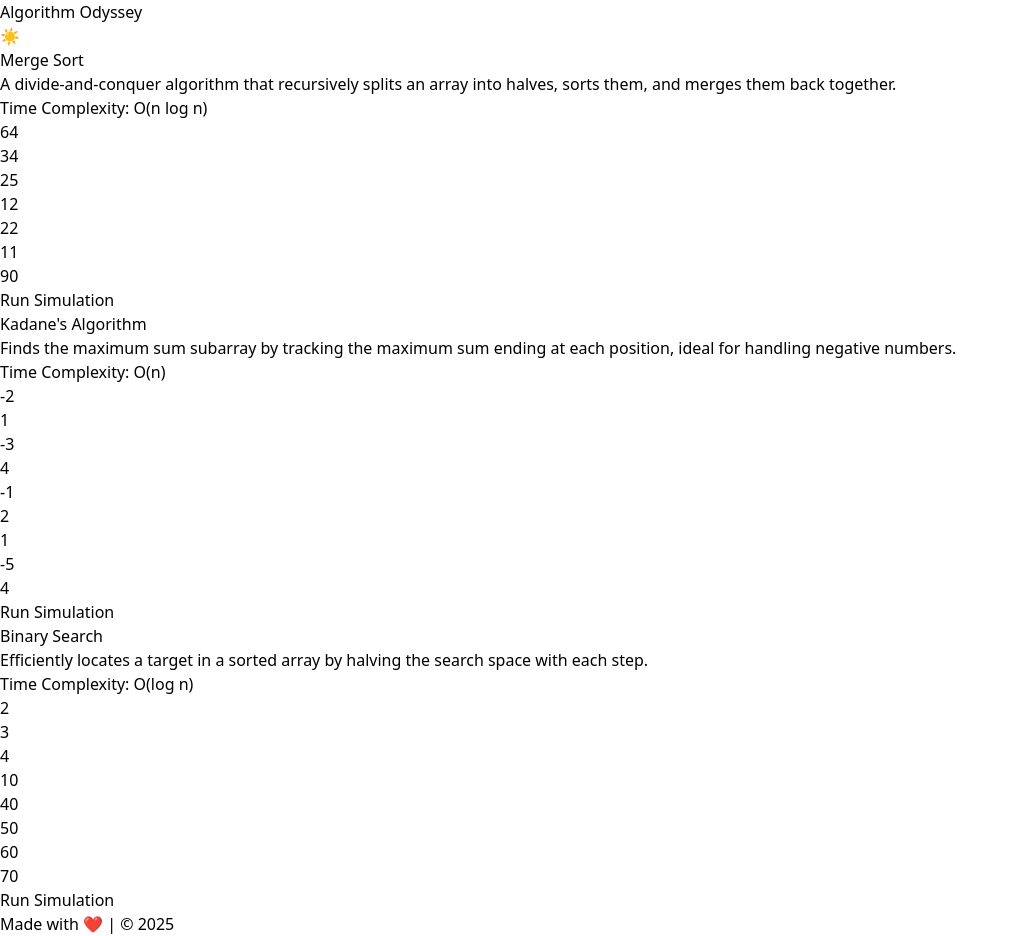
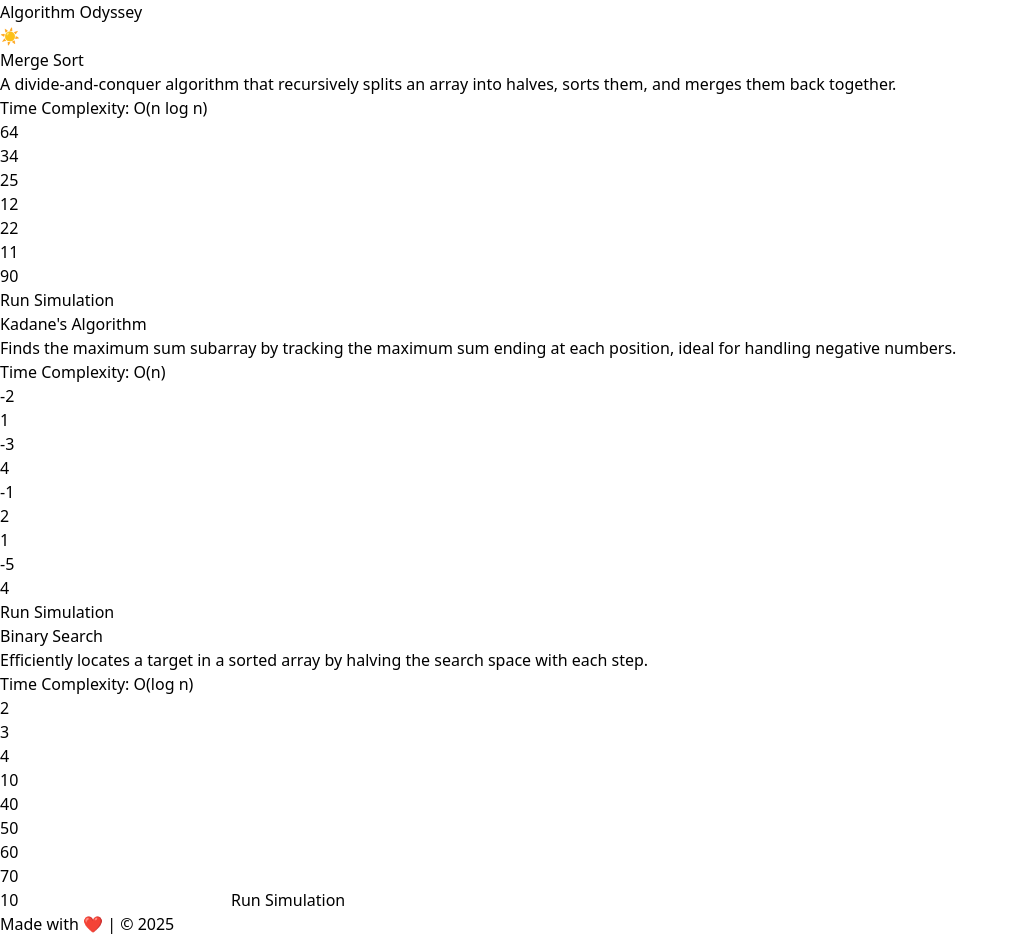
Before and after one commit to vishaaal05/dsa-algo-static, a React (Vite) app: page / in a window 1280 px wide. Shown: the whole page, without its empty margins (0-1018 px from the left). Built offline with nearby package versions, Linux system fonts and the light colour scheme.

Commit message:
add input for search target in Binary Search simulation and update result handling

```diff
--- a/src/components/AlgorithmCard.jsx
+++ b/src/components/AlgorithmCard.jsx
@@ -4,24 +4,22 @@ import ArrayVisual from "./ArrayVisual";
 
 const AlgorithmCard = ({ algo, hoveredAlgo, setHoveredAlgo, index }) => {
   const [isSimulating, setIsSimulating] = useState(false);
-  const [solvedData, setSolvedData] = useState(null); // Store solved result
+  const [solvedData, setSolvedData] = useState(null);
+  const [searchTarget, setSearchTarget] = useState(algo.target || ""); // For Binary Search input
   const controls = useAnimation();
 
   const sleep = (ms) => new Promise((resolve) => setTimeout(resolve, ms));
 
-  // Merge Sort implementation
   const mergeSort = async (arr, start, end) => {
     if (end - start <= 1) return arr.slice(start, end);
     const mid = Math.floor((start + end) / 2);
 
-    // Highlight left half
     await controls.start((i) => ({
       scale: i >= start && i < mid ? 1.2 : 1,
       backgroundColor: i >= start && i < mid ? "#10B981" : "#4F46E5",
     }));
     await sleep(500);
 
-    // Highlight right half
     await controls.start((i) => ({
       scale: i >= mid && i < end ? 1.2 : 1,
       backgroundColor: i >= mid && i < end ? "#10B981" : "#4F46E5",
@@ -42,7 +40,6 @@ const AlgorithmCard = ({ algo, hoveredAlgo, setHoveredAlgo, index }) => {
     return [...result, ...left.slice(i), ...right.slice(j)];
   };
 
-  // Kadane's Algorithm implementation
   const kadanesAlgorithm = async (arr) => {
     let maxSoFar = arr[0];
     let maxEndingHere = arr[0];
@@ -66,7 +63,6 @@ const AlgorithmCard = ({ algo, hoveredAlgo, setHoveredAlgo, index }) => {
     return { maxSum: maxSoFar, subarray: arr.slice(start, end + 1) };
   };
 
-  // Binary Search implementation
   const binarySearch = async (arr, target) => {
     let left = 0;
     let right = arr.length - 1;
@@ -88,7 +84,7 @@ const AlgorithmCard = ({ algo, hoveredAlgo, setHoveredAlgo, index }) => {
 
   const runSimulation = async () => {
     setIsSimulating(true);
-    setSolvedData(null); // Reset solved data
+    setSolvedData(null);
 
     if (algo.name === "Merge Sort") {
       const sortedArray = await mergeSort([...algo.visualData], 0, algo.visualData.length);
@@ -98,7 +94,6 @@ const AlgorithmCard = ({ algo, hoveredAlgo, setHoveredAlgo, index }) => {
       }));
       await sleep(500);
 
-      // Animate solved array
       setSolvedData(sortedArray);
       await controls.start((i) => ({
         scale: 1.2,
@@ -114,7 +109,6 @@ const AlgorithmCard = ({ algo, hoveredAlgo, setHoveredAlgo, index }) => {
       }));
       await sleep(500);
 
-      // Animate solved subarray
       setSolvedData(subarray);
       await controls.start((i) => ({
         scale: i < subarray.length ? 1.2 : 1,
@@ -123,18 +117,18 @@ const AlgorithmCard = ({ algo, hoveredAlgo, setHoveredAlgo, index }) => {
       await sleep(1000);
       await controls.start((i) => ({ scale: 1 }));
     } else if (algo.name === "Binary Search") {
-      const targetIndex = await binarySearch([...algo.visualData], algo.target);
+      const targetNum = parseInt(searchTarget, 10) || algo.target; // Use user input or default
+      const targetIndex = await binarySearch([...algo.visualData], targetNum);
       await controls.start((i) => ({
         scale: 1,
         backgroundColor: "#4F46E5",
       }));
       await sleep(500);
 
-      // Animate solved index
-      setSolvedData([algo.visualData[targetIndex]]);
+      setSolvedData(targetIndex !== -1 ? [algo.visualData[targetIndex]] : ["Not Found"]);
       await controls.start((i) => ({
-        scale: i === targetIndex ? 1.2 : 1,
-        backgroundColor: i === targetIndex ? "#10B981" : "#4F46E5",
+        scale: targetIndex === i ? 1.2 : 1,
+        backgroundColor: targetIndex === i ? "#10B981" : targetIndex === -1 ? "#EF4444" : "#4F46E5",
       }));
       await sleep(1000);
       await controls.start((i) => ({ scale: 1 }));
@@ -145,7 +139,7 @@ const AlgorithmCard = ({ algo, hoveredAlgo, setHoveredAlgo, index }) => {
 
   return (
     <motion.div
-      className="relative bg-gray-800/50 backdrop-blur-md p-6 rounded-xl shadow-xl border border-gray-700/50 hover:shadow-2xl transition-all duration-300"
+      className="relative bg-gray-800/50 backdrop-blur-md p-6 rounded-xl shadow-xl border border-gray-700/50 hover:shadow-2xl transition-all duration-300 w-full"
       onMouseEnter={() => setHoveredAlgo(index)}
       onMouseLeave={() => setHoveredAlgo(null)}
       initial={{ opacity: 0, y: 50 }}
@@ -161,7 +155,7 @@ const AlgorithmCard = ({ algo, hoveredAlgo, setHoveredAlgo, index }) => {
       </div>
 
       <ArrayVisual
-        data={solvedData || algo.visualData} // Show solved data if available
+        data={solvedData || algo.visualData}
         highlightIndices={
           hoveredAlgo === index && !isSimulating && !solvedData
             ? algo.name === "Binary Search"
@@ -174,6 +168,28 @@ const AlgorithmCard = ({ algo, hoveredAlgo, setHoveredAlgo, index }) => {
         controls={controls}
       />
 
+      {algo.name === "Binary Search" && (
+        <div className="mt-4 flex space-x-2">
+          <input
+            type="number"
+            value={searchTarget}
+            onChange={(e) => setSearchTarget(e.target.value)}
+            placeholder="Enter number to search"
+            className="p-2 rounded-md text-black w-32"
+          />
+          <button
+            onClick={runSimulation}
+            disabled={isSimulating}
+            className={`px-4 py-2 ${
+              isSimulating ? "bg-gray-500" : "bg-cyan-500 hover:bg-cyan-600"
+            } text-white rounded-md transition-colors`}
+          >
+            {isSimulating ? "Simulating..." : "Run Simulation"}
+          </button>
+        </div>
+      )}
+
+      {algo.name !== "Binary Search" && (
         <button
           onClick={runSimulation}
           disabled={isSimulating}
@@ -183,6 +199,7 @@ const AlgorithmCard = ({ algo, hoveredAlgo, setHoveredAlgo, index }) => {
         >
           {isSimulating ? "Simulating..." : "Run Simulation"}
         </button>
+      )}
 
       {solvedData && (
         <p className="mt-2 text-green-400">
@@ -190,6 +207,8 @@ const AlgorithmCard = ({ algo, hoveredAlgo, setHoveredAlgo, index }) => {
             ? "Sorted Array"
             : algo.name === "Kadane's Algorithm"
             ? "Max Subarray"
+            : solvedData[0] === "Not Found"
+            ? "Target Not Found"
             : "Target Found"}
         </p>
       )}
```
Lines whose indentation alone changed are shown as unchanged.
